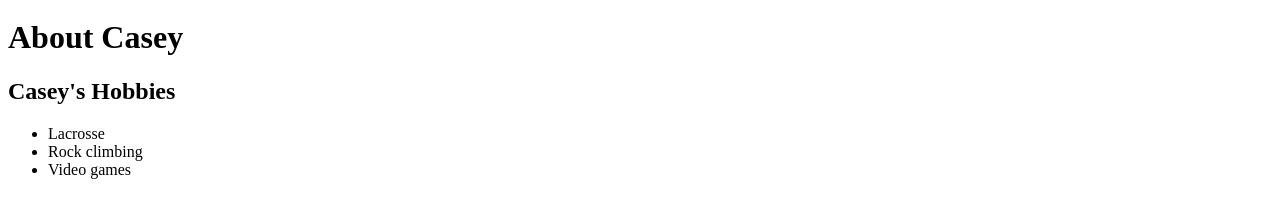
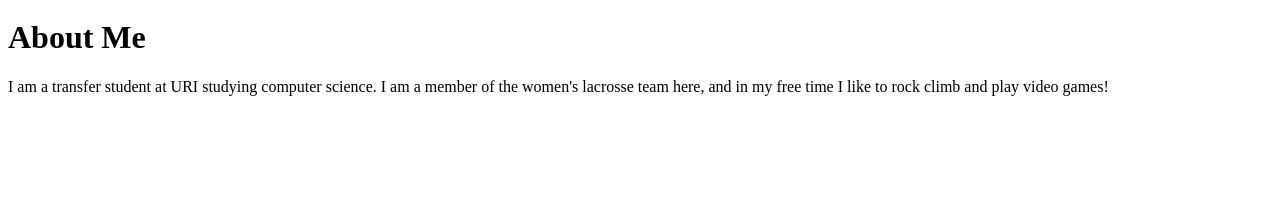
Before and after one commit to casey-phelps36/casey-phelps36.github.io, a plain HTML site: page aboutme.html in a window 1280 px wide. Shown: the part 253-470 px from the top of the page. Drawn offline with Linux system fonts and the light colour scheme.

Commit message:
Add files via upload

```diff
--- a/aboutme.html
+++ b/aboutme.html
@@ -11,12 +11,8 @@
     <a href="index.html"><img src="home.png"></img></a>
     <a href="aboutme.html"><img src="aboutme.png"></img></a>
     <a href="javascripts.html"><img src="js.png"></img></a>
-    <h1>About Casey</h1>
-    <h2>Casey's Hobbies</h2>
-    <ul>
-        <li>Lacrosse</li>
-        <li>Rock climbing</li>
-        <li>Video games</li>
-    </ul>
+    <h1>About Me</h1>
+        <p>I am a transfer student at URI studying computer science. I am a member of the women's lacrosse team here, and in my free time I like to rock climb and play video games!</p>
+
 </body>
 </html>
```
Also changed, not shown: index.html (+1 -1 lines).
